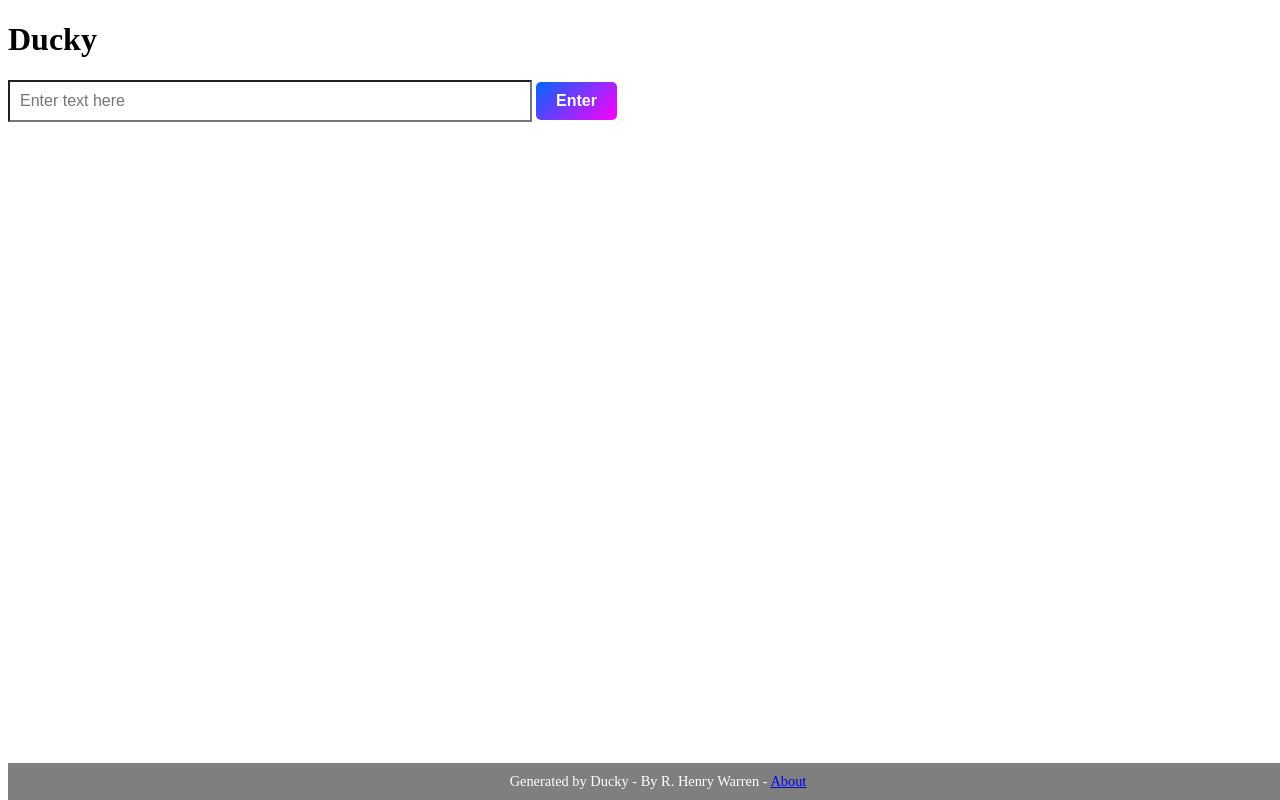
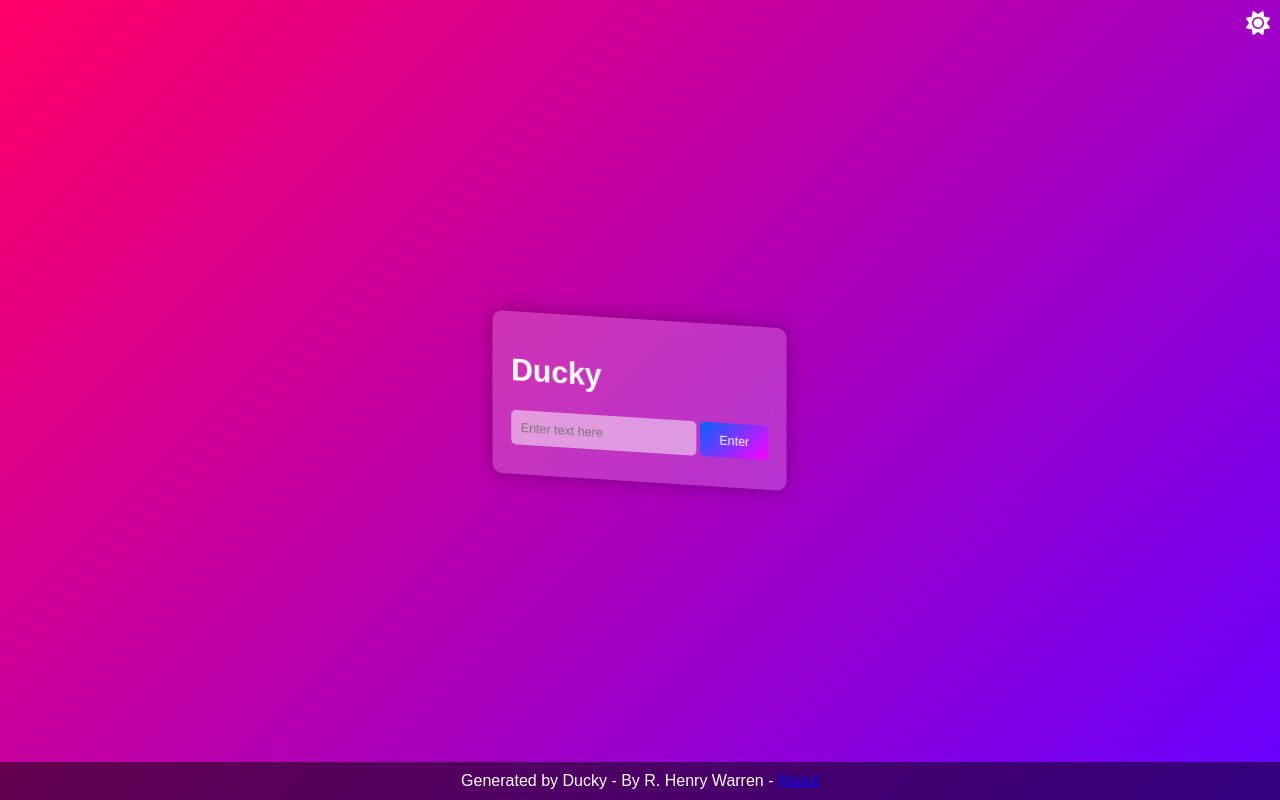
Before and after one commit to DuckyWeb/Ducky, a website: page public/index.html in a window 1280 px wide. Drawn offline with Linux system fonts and the light colour scheme.

Commit message:
maybe fixed

```diff
--- a/public/styles.css
+++ b/public/styles.css
@@ -1,97 +1,80 @@
-/* Basic styling for container */
-.container:hover {
-    transform: scale(1.05);
-    transition: transform 0.3s ease;
+/* Basic page styling */
+body {
+    font-family: sans-serif;
+    display: flex;
+    flex-direction: column;
+    justify-content: center;
+    align-items: center;
+    min-height: 100vh;
+    margin: 0;
+    background: linear-gradient(135deg, #f06, #60f);
+    color: white;
+    transition: background 0.5s ease, color 0.5s ease;
 }
 
-/* Styling for input field */
+.container {
+    background: rgba(255, 255, 255, 0.2);
+    border-radius: 10px;
+    padding: 20px;
+    box-shadow: 0 0 20px rgba(0, 0, 0, 0.3);
+    backdrop-filter: blur(10px);
+    transform-style: preserve-3d;
+    perspective: 1000px;
+    transform: rotateX(10deg) rotateY(20deg);
+    transition: transform 0.5s ease;
+}
+
+.container:hover {
+    transform: rotateX(15deg) rotateY(25deg) scale(1.05);
+}
+
 input[type="text"] {
     padding: 10px;
-    width: 80%;
-    max-width: 500px;
+    border: none;
+    border-radius: 5px;
     margin-bottom: 10px;
-    background: rgba(255, 255, 255, 0.2);
-    color: #fff;
-    font-size: 1em;
-    outline: none;
-    transition: background 0.3s ease;
+    background: rgba(255, 255, 255, 0.5);
+    color: white;
 }
 
-input[type="text"]:focus {
-    background: rgba(255, 255, 255, 0.3);
+button {
+    padding: 10px 20px;
+    border: none;
+    border-radius: 5px;
+    background: linear-gradient(135deg, #06f, #f0f);
+    color: white;
+    cursor: pointer;
 }
 
-/* Styling for button */
-button {
-    padding: 10px 20px;
-    background: linear-gradient(135deg, #06f, #f0f);
-    color: white;
-    font-weight: bold;
-    font-size: 1em;
-    border: none;
-    border-radius: 5px;
-    cursor: pointer;
-    transition: background 0.3s ease, transform 0.3s ease;
+/* Loading animation */
+.loading-animation {
+    border: 5px solid rgba(255, 255, 255, 0.3);
+    border-top: 5px solid #fff;
+    border-radius: 50%;
+    width: 40px;
+    height: 40px;
+    animation: spin 1s linear infinite;
 }
 
-button:hover {
-    background: linear-gradient(135deg, #05e, #d0d);
-    transform: scale(1.1);
+@keyframes spin {
+    0% { transform: rotate(0deg); }
+    100% { transform: rotate(360deg); }
 }
 
 /* AI response box styling */
 #responseBox {
-    display: flex;
-    flex-direction: column;
-    align-items: flex-end;
+    margin-top: 20px;
+    padding: 15px;
     background: rgba(255, 255, 255, 0.1);
+    border-radius: 10px;
+    box-shadow: 0 0 15px rgba(0, 0, 0, 0.2);
+    transform: rotateX(10deg) rotateY(10deg);
+    transition: transform 0.3s ease;
     color: #fff;
     font-size: 1em;
     text-shadow: 1px 1px 2px #000;
-    transition: box-shadow 0.3s ease;
-    overflow: hidden;
 }
 
-#responseBox:hover {
-    box-shadow: 0 0 25px rgba(255, 255, 255, 0.3);
-}
-
-/* Styling for copy icon */
-#copyIcon {
-    background: rgba(255, 255, 255, 0.2);
-    padding: 5px;
-    border-radius: 50%;
-    transition: background 0.3s ease;
-}
-
-#copyIcon:hover {
-    background: rgba(255, 255, 255, 0.4);
-}
-
-/* Loading circle styling */
-#loadingCircle {
-    display: flex;
-    align-items: center;
-    justify-content: center;
-    margin-top: 20px;
-}
-
-.dot {
-    width: 8px;
-    height: 8px;
-    margin: 0 3px;
-    background: #fff;
-    border-radius: 50%;
-    animation: loadingAnimation 1.2s infinite ease-in-out;
-}
-
-@keyframes loadingAnimation {
-    0% { opacity: 0; }
-    50% { opacity: 1; }
-    100% { opacity: 0; }
-}
-
-/* Footer styling */
 footer {
     position: fixed;
     bottom: 0;
@@ -100,10 +83,8 @@ footer {
     padding: 10px;
     background: rgba(0, 0, 0, 0.5);
     color: white;
-    font-size: 0.9em;
 }
 
-/* Dark mode styling */
 body.dark-mode {
     background: linear-gradient(135deg, #333, #000);
     color: #eee;
@@ -118,12 +99,10 @@ body.dark-mode {
     color: #eee;
 }
 
-/* Theme toggle icon styling */
 .theme-icon {
     position: fixed;
     top: 10px;
     right: 10px;
+    cursor: pointer;
     font-size: 24px;
-    color: white;
-    cursor: pointer;
 }
```
